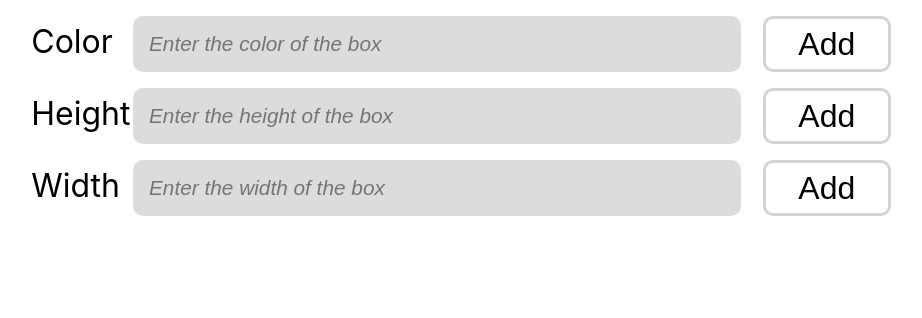
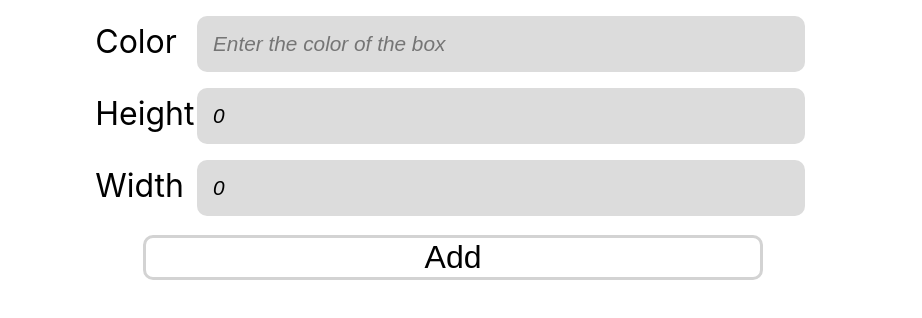
Before and after one commit to StefanoQuiroz/REACT-MERN-REVIEW, a React (Create React App) app in the folder asignments/box-generator/: page / in a window 1280 px wide. Shown: the top 318 px of the page, without its empty margins (187-1109 px from the left). Built offline with nearby package versions, Linux system fonts and the light colour scheme.

Commit message:
Adjustments Box-Generator

```diff
--- a/asignments/box-generator/src/components/Box.jsx
+++ b/asignments/box-generator/src/components/Box.jsx
@@ -3,27 +3,38 @@ import styled from 'styled-components';
 
 const StyledDiv = styled.div`
     display: inline-block;
-    flex-wrap: nowrap;
+    flex-wrap: wrap;
     flex-direction: row;
     justify-content: center;
     align-items: center;
     margin: 2rem 1rem;
-    width: ${props => props.newWidth || "200px"};
-    height: ${props => props.newHeight || "200px"};
+    width: ${props => props.newWidth+"px" || "300px"};
+    height: ${props => props.newHeight+"px" || "100px"};
     background-color: ${ color => color.newColor || "red"};
 `;
 
 const Box = () => {
+    //
+
     //manage the states
     const [state, setState] = useState({
         boxes : [],
         color: "",
-        height: "",
-        width: ""
+        height: 0,
+        width: 0
     })
 
     //Se implementa cada onChangeColor, onChangeHeight y onChangeWidth para cada botón Add
-    const onChangeColor = (event) => {
+
+    const onChange = (event) => {
+        const {name, value} = event.target;
+        setState({
+            ...state,
+            [name]:value
+        })
+    }
+
+    /* const onChangeColor = (event) => {
         const {value} = event.target;
         setState({
             ...state,
@@ -44,19 +55,18 @@ const Box = () => {
             ...state,
             width: value
         })
-    }
-
+    } */
     const onSubmit = (event) => {
         event.preventDefault();
         //si no aplico el setState cambiandole otro key y qye reciba el state.color, este se cambia automaticamente con el onChange sin necesidad del onSubmit (hacer click en el botón)
         setState({
             boxes: [...state.boxes, {_color:state.color, _height:state.height, _width:state.width}],
             color: "",
-            height: "",
-            width: ""
+            height: 0,
+            width: 0
+
         })
-        //console.log(state.boxes);
-        //console.log(state.boxes);
+        console.log(state.boxes);
         //[pink, green, blue, black]
     }
 
@@ -74,19 +84,19 @@ const Box = () => {
             <form onSubmit={onSubmit}>
                 <div className="row">
                     <label htmlFor="color">Color</label>
-                    <input type="text" id="color" name="color" value={state.color} onChange={onChangeColor} placeholder="Enter the color of the box"/>
-                    <button type="submit">Add</button>
+                    <input type="text" id="color" name="color" value={state.color} onChange={onChange} placeholder="Enter the color of the box"/>
                 </div>
                 <div className="row">
                     <label htmlFor="height">Height</label>
-                    <input type="text" id="height" name="height" value={state.height} onChange={onChangeHeight} placeholder="Enter the height of the box"/>
-                    <button type="submit">Add</button>
+                    <input type="number" id="height" name="height" value={state.height} onChange={onChange} placeholder="Enter the height of the box"/>
                 </div>
                 <div className="row">
                     <label htmlFor="width">Width</label>
-                    <input type="text" id="width" name="width" value={state.width} onChange={onChangeWidth} placeholder="Enter the width of the box"/>
-                    <button type="submit">Add</button>
+                    <input type="number" id="width" name="width" value={state.width} onChange={onChange} placeholder="Enter the width of the box"/>
                 </div>
+               <div className="button">
+                   <button type="submit">Add</button>
+               </div>
             </form>
             <div className="results">
                 {divs}
--- a/asignments/box-generator/src/scss/App.scss
+++ b/asignments/box-generator/src/scss/App.scss
@@ -37,8 +37,13 @@ form{
             font-weight: bold;
 
         }
+    }
+    .button{
+        padding: 1.2rem;
+        display: flex;
+        justify-content: center;
         button{
-            width: 10%;
+            width: 50%;
             background-color: white;
             box-sizing: border-box;
             border-radius: 10px;
```
